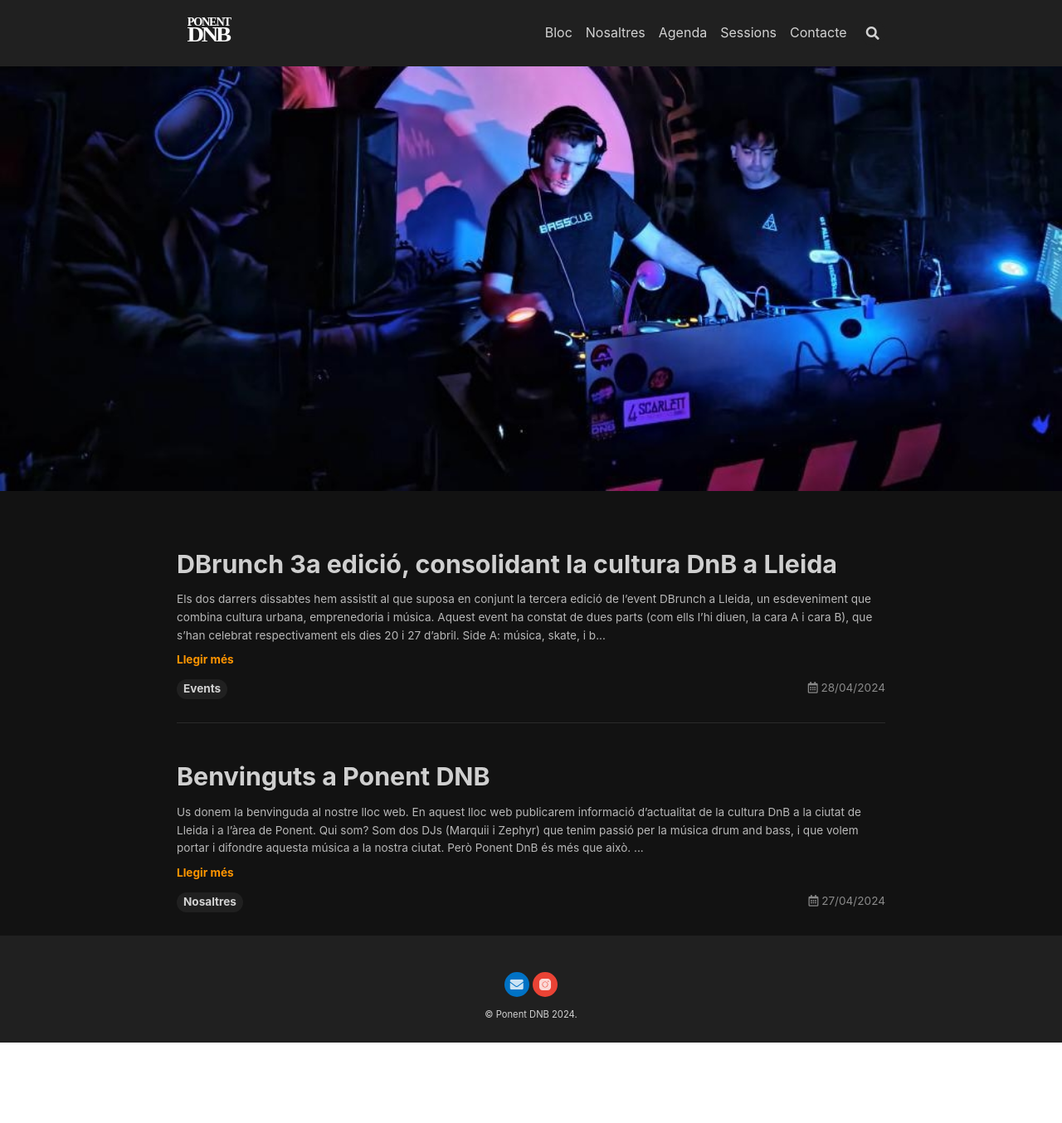
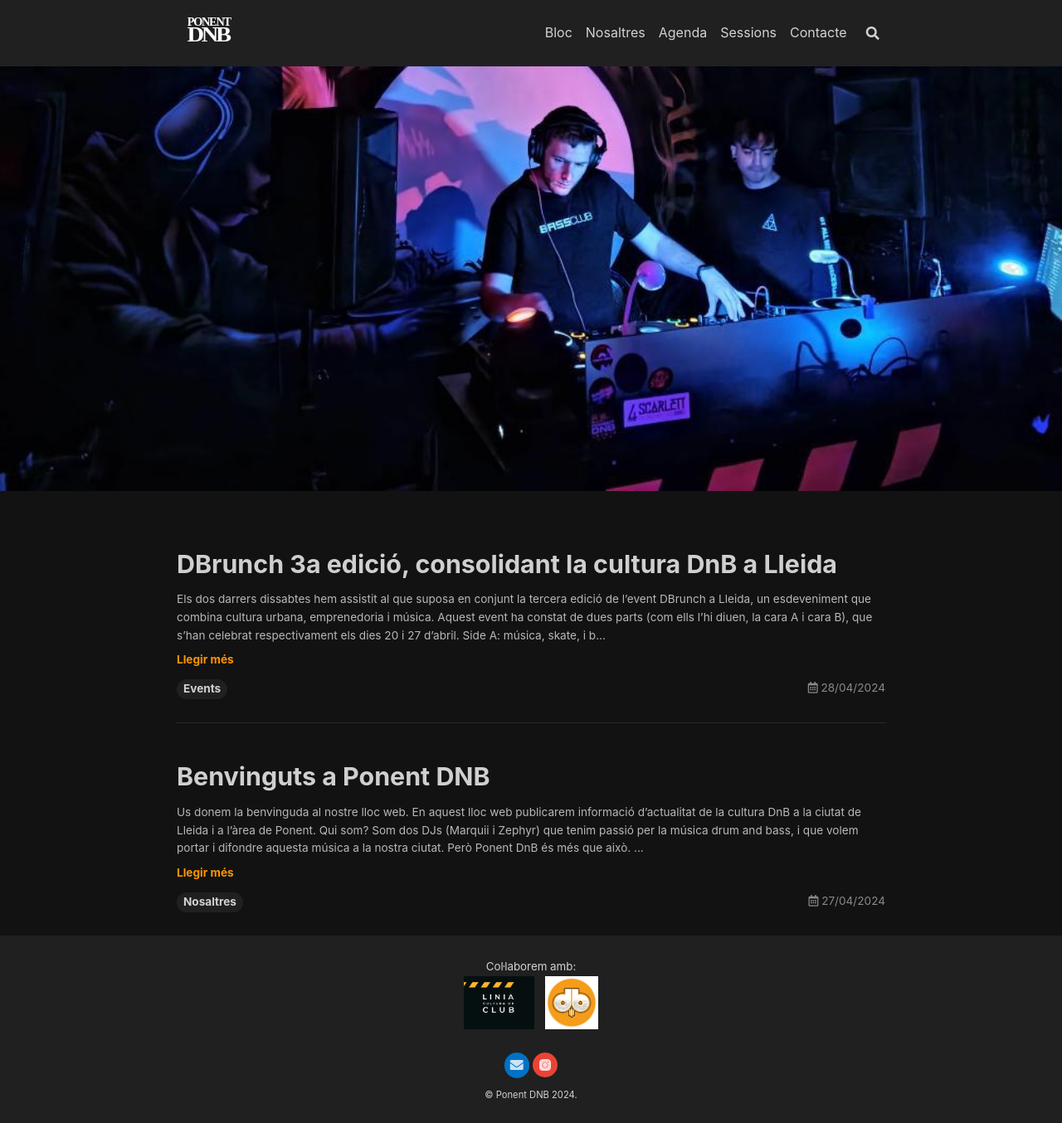
Before and after one commit to ponentdnb/ponentdnb.com, a Jekyll site: the page built from index.html, in a window 1280 px wide. Shown: the whole page at 83% size. Built offline with Jekyll 4.4.1, drawn with Linux system fonts in a browser that asks for light colours; nearby versions of some CDN libraries; the list of posts is cut into pages by our own code; before the commit the page ends 1257 px from its top, so only the background shows below that.

Commit message:
afegir logos colaboradors

```diff
--- a/_config.yml
+++ b/_config.yml
@@ -39,7 +39,7 @@ author:
   url       :
   avatar    : # path or url of avatar image (square)
   bio       : Ponent DNB és una promotora d'events Drum & Bass a l'àrea de Lleida i Ponent.
-  email     : marquii172+ponentdnb@gmail.com
+  email     : marquii@ponentdnb.com
   facebook  : # "user_name" the last part of your profile url, e.g. https://www.facebook.com/user_name
   twitter   : # "user_name" the last part of your profile url, e.g. https://twitter.com/user_name
   weibo     : # "user_id"   the last part of your profile url, e.g. https://www.weibo.com/user_id/profile?...
--- a/_includes/footer.html
+++ b/_includes/footer.html
@@ -1,7 +1,9 @@
 
 <footer class="footer py-4 js-page-footer">
   <div class="main">
-
+    <div style="width: 100%; text-align: center; position: relative"><small>Col·laborem amb:</small>
+    <div style="display: block"><a href="https://liniagame.cat"><img src="images/logo-linia.jpeg" style="height: 64px; width: auto; margin-right: 8px" alt="Linia Club" /></a>
+    <a href="https://instagram.com/dbrunchfest"><img src="images/dbrunch.jpg" style="height: 64px; width: auto" alt="DBrunch" /></a></div></div>
     {%- assign _site_author = site.author -%}
     {%- if _site_author.type == 'organization' -%}
       {%- assign _site_author_itemtype = 'http://schema.org/Organization' -%}
```
Also changed, not shown: images/dbrunch.jpg (added), images/logo-linia.jpeg (added).
